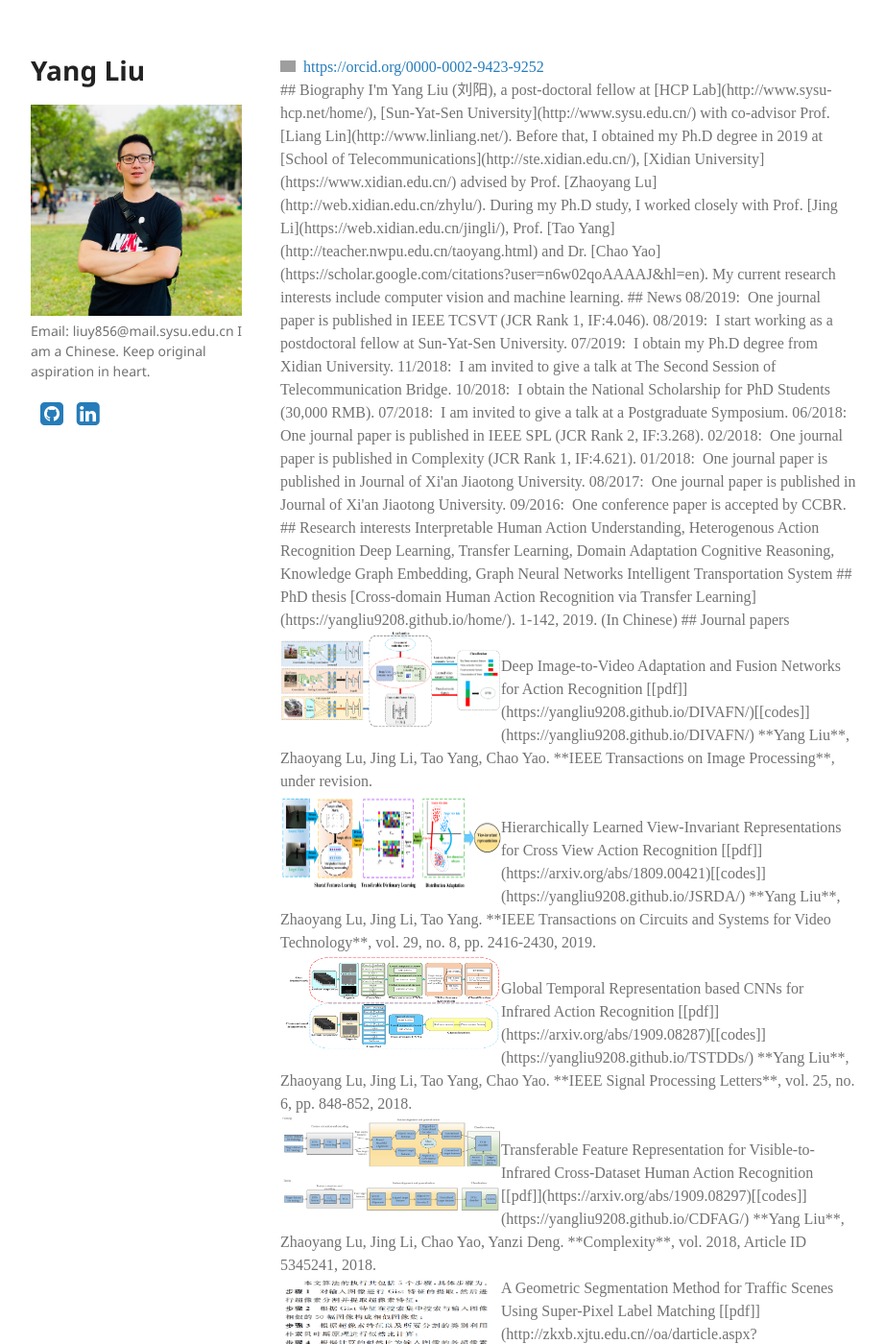
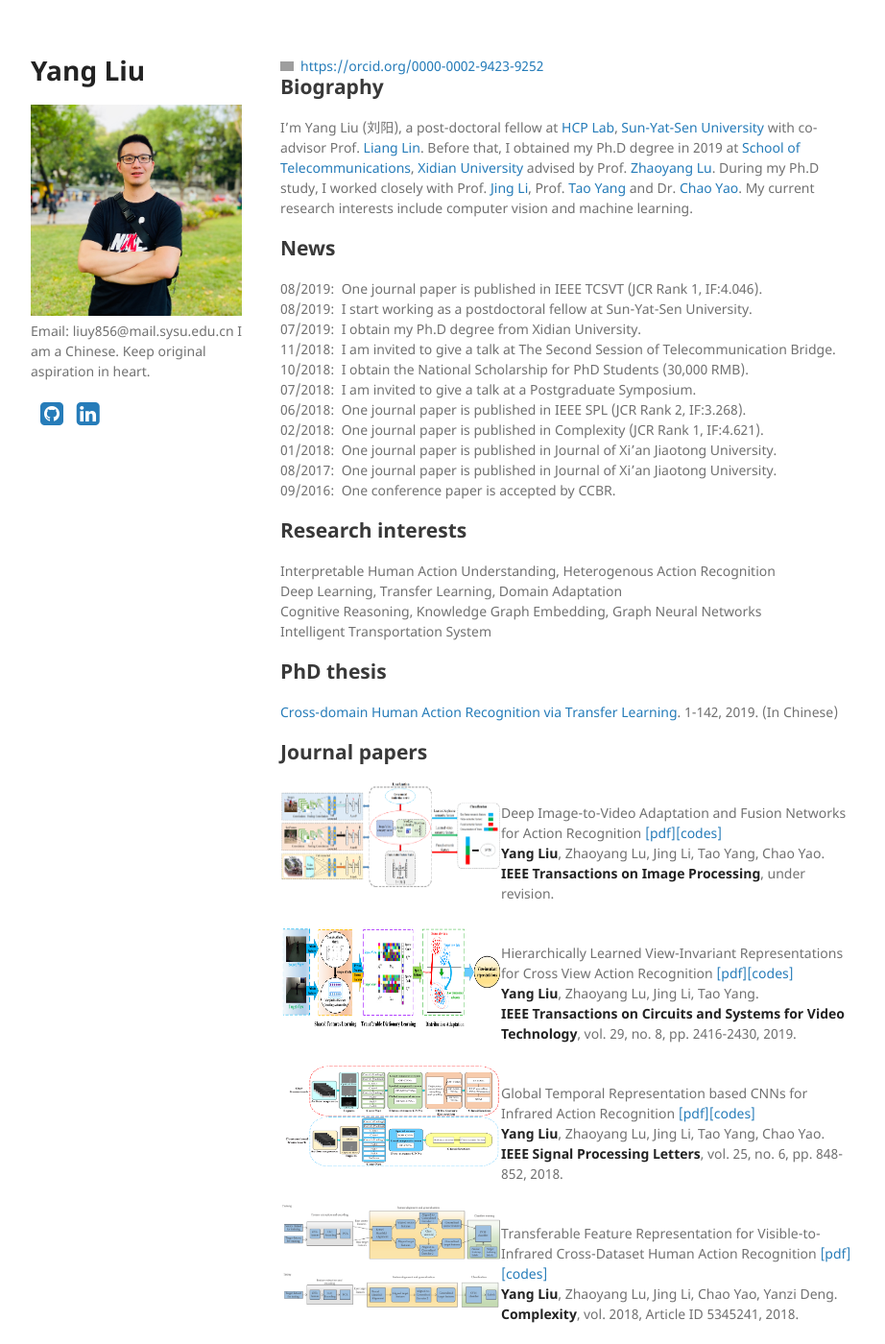
Before and after one commit to YangLiu9208/home, a Jekyll site: the page built from index.md, in a window 1280 px wide and 1400 px high. Shown: the whole window at 96% size, without its empty margins (178-1100 px from the left). Built offline with Jekyll 4.4.1, drawn with Linux system fonts in a browser that asks for light colours; a style sheet for code colours, icons or effects is not loaded; some of the changed text lies outside the part shown; grey boxes are pictures that could not be loaded.

Commit message:
Update index.md

```diff
--- a/index.md
+++ b/index.md
@@ -1,7 +1,6 @@
 ---
 layout: default
 ---
-<font face="黑体" size=3>
 <div itemscope itemtype="https://schema.org/Person"><a itemprop="sameAs" content="https://orcid.org/0000-0002-9423-9252" href="https://orcid.org/0000-0002-9423-9252" target="orcid.widget" rel="noopener noreferrer" style="vertical-align:top;"><img src="https://orcid.org/sites/default/files/images/orcid_16x16.png" style="width:1em;margin-right:.5em;" alt="ORCID iD icon">https://orcid.org/0000-0002-9423-9252</a></div>
 
 ## Biography
@@ -32,7 +31,7 @@ Intelligent Transportation System
 ## Journal papers
 <div align="left">
           <a>
-            <img border="0" src="./TIP.png" align="left" width="230" height="100">
+            <img border="0" src="./TIP.png" align="left" width="230" height="110">
           </a>
 </div>
 Deep Image-to-Video Adaptation and Fusion Networks for Action Recognition  [[pdf]](https://yangliu9208.github.io/DIVAFN/)[[codes]](https://yangliu9208.github.io/DIVAFN/)
@@ -42,7 +41,7 @@ Deep Image-to-Video Adaptation and Fusion Networks for Action Recognition  [[pdf
 
 <div align="left">
           <a>
-            <img border="0" src="./TCSVT.png" align="left" width="230" height="100">
+            <img border="0" src="./TCSVT.png" align="left" width="230" height="110">
           </a>
 </div>
 Hierarchically Learned View-Invariant Representations for Cross View Action Recognition  [[pdf]](https://arxiv.org/abs/1809.00421)[[codes]](https://yangliu9208.github.io/JSRDA/)
@@ -52,7 +51,7 @@ Hierarchically Learned View-Invariant Representations for Cross View Action Reco
 
 <div align="left">
           <a>
-            <img border="0" src="./SPL.png" align="left" width="230" height="100">
+            <img border="0" src="./SPL.png" align="left" width="230" height="110">
           </a>
 </div>
 Global Temporal Representation based CNNs for Infrared Action Recognition  [[pdf]](https://arxiv.org/abs/1909.08287)[[codes]](https://yangliu9208.github.io/TSTDDs/)
@@ -62,7 +61,7 @@ Global Temporal Representation based CNNs for Infrared Action Recognition  [[pdf
 
 <div align="left">
           <a>
-            <img border="0" src="./Complexity.png" align="left" width="230" height="100">
+            <img border="0" src="./Complexity.png" align="left" width="230" height="110">
           </a>
 </div>
 Transferable Feature Representation for Visible-to-Infrared Cross-Dataset Human Action Recognition  [[pdf]](https://arxiv.org/abs/1909.08297)[[codes]](https://yangliu9208.github.io/CDFAG/)
@@ -118,8 +117,6 @@ Control and Decision
 2013 Third Prize of National English Competition
 2012 Second Prize in National Mathematical Modeling Contest
 
-</font>
-
 <div align="center">
 <a href="https://clustrmaps.com/site/1afab"  title="Visit tracker"><img src="//www.clustrmaps.com/map_v2.png?d=4gcumkWOGcGMkP7mPeNRWlKjBOWOoFnp4f3NrPlhG8U&cl=ffffff" /></a>
 </div>
```
